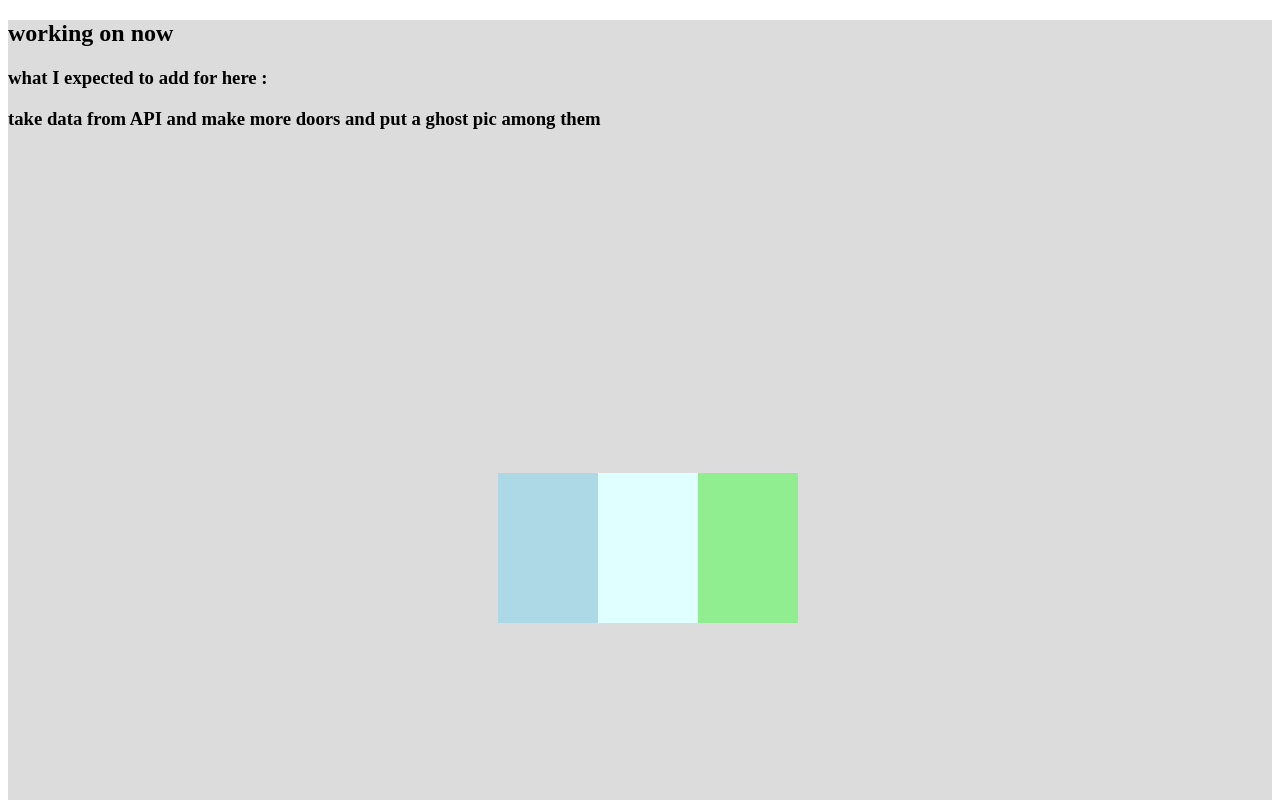
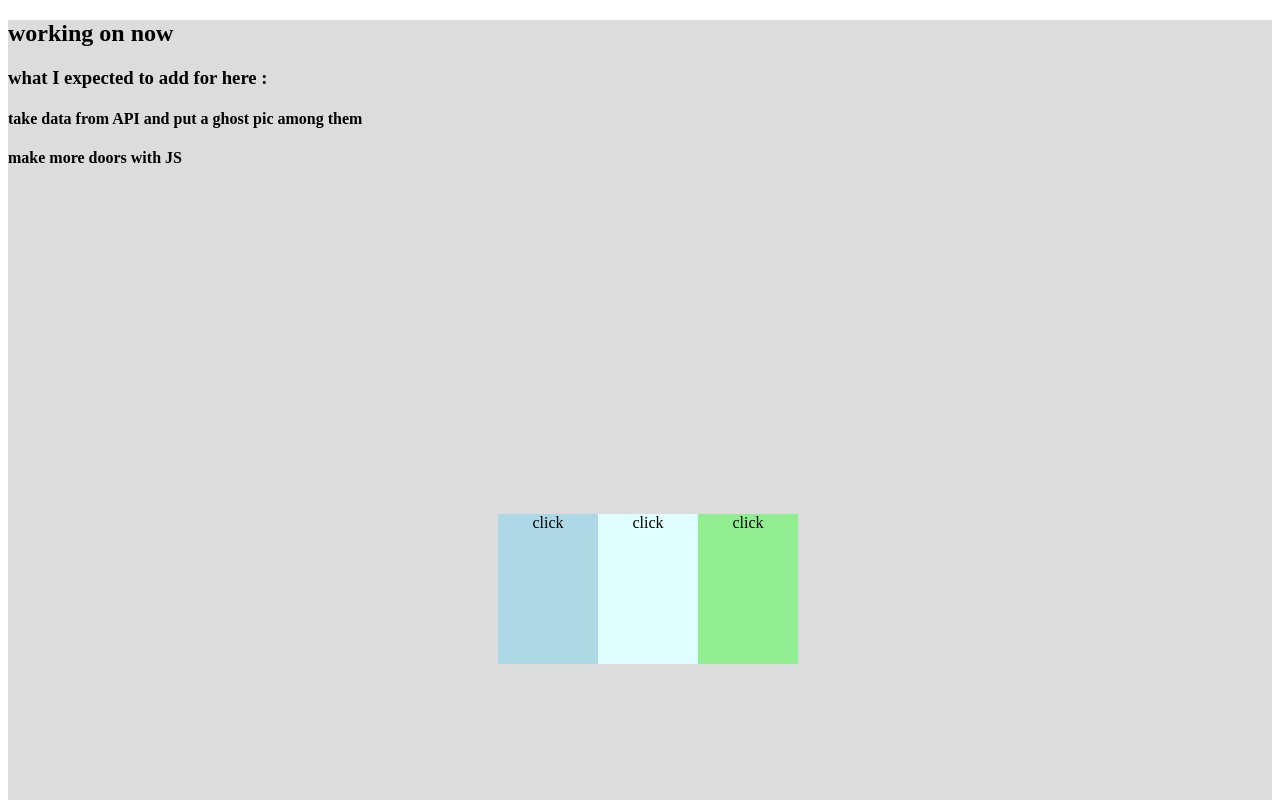
Before and after one commit to IG-Kim2511/me_2021-0909-door_ghost_game190-js-folder, a plain HTML site: page index.html in a window 1280 px wide. Shown: the top 800 px of the page. Drawn offline with Linux system fonts and the light colour scheme.

Commit message:
<div class="door-body">click</div>

```diff
--- a/index.html
+++ b/index.html
@@ -10,9 +10,10 @@
   <body>
     <div class="container">
       <div class="plan">
-        <h2>working on now </h2>
-        <h3>what I expected to add for here  :  </h3>
-        <h3>take data from API and make more doors and put a ghost pic among them</h3>
+        <h2>working on now</h2>
+        <h3>what I expected to add for here :</h3>
+        <h4>take data from API and put a ghost pic among them</h4>
+        <h4>make more doors with JS</h4>
       </div>
 
       <div class="stage">
@@ -21,22 +22,21 @@
           <div class="door-back">
             <div class="poke"></div>
           </div>
-            <div class="door-body"></div>
+          <div class="door-body">click</div>
         </div>
         <div class="door">
           <div class="door-back">
             <div class="poke"></div>
           </div>
-            <div class="door-body"></div>
+          <div class="door-body">click</div>
         </div>
         <div class="door">
           <div class="door-back">
             <div class="poke"></div>
           </div>
-            <div class="door-body"></div>
+          <div class="door-body">click</div>
         </div>
       </div>
-
     </div>
 
     <script src="script.js"></script>
--- a/style.css
+++ b/style.css
@@ -44,6 +44,8 @@
   position: absolute;
   top: 0;
   left: 0;
+
+  text-align: center;
 
   transition: 0.5s;
   transform-origin: 0%; /*  */
```
Lines whose indentation alone changed are shown as unchanged.
